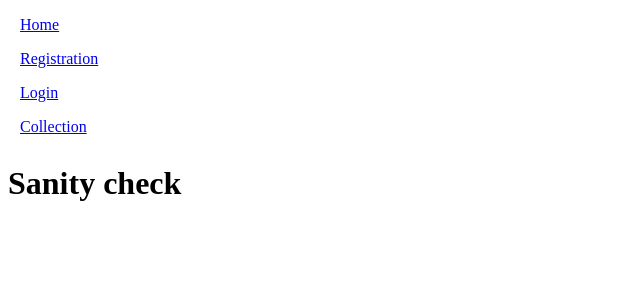
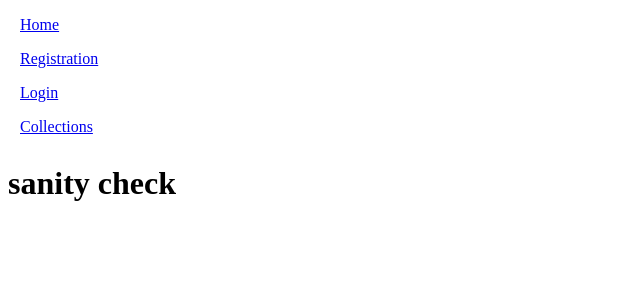
Before and after one commit to udou-furniture/MERN-Part-B, a React (Create React App) app in the folder client/: page /collections in a window 1280 px wide. Shown: the top 300 px of the page, without its empty margins (0-640 px from the left). Built offline with nearby package versions, Linux system fonts and the light colour scheme.

Commit message:
edited dropdown links

```diff
--- a/client/src/components/Dropdown.js
+++ b/client/src/components/Dropdown.js
@@ -39,10 +39,9 @@ class Dropdown extends React.Component {
 				{this.state.open && (
 					<div className="dropdown">
 						<ul>
-							<li>Option 1</li>
-							<li>Option 2</li>
-							<li>Option 3</li>
-							<li>Option 4</li>
+							<li>Bookshelves</li>
+							<li>Wall Units</li>
+							<li>Sideboards</li>
 						</ul>
 					</div>
 				)}
--- a/client/src/components/Navbar.js
+++ b/client/src/components/Navbar.js
@@ -10,7 +10,7 @@ const Navbar = () => {
 					<li><Link to="/">Home</Link></li>
 					<li><Link to="/registration">Registration</Link></li>
 					<li><Link to="/login">Login</Link></li>
-					<li><Link to="/collections">Collection</Link></li>
+					<li><Link to="/collections">Collections</Link></li>
 				</ul>
 			</div>
 		</nav>
--- a/client/src/pages/Collections.js
+++ b/client/src/pages/Collections.js
@@ -1,7 +1,6 @@
 import React from 'react';
 
-class Collections extends React.Component {
-	state = [
+const collections = [
 	{type: "bookshelf", name: "Type01"},
 	{type: "bookshelf", name: "Type02"},
 	{type: "bookshelf", name: "Type03"},
@@ -11,13 +10,31 @@ class Collections extends React.Component {
 	{type: "sideboard", name: "Type01"},
 	{type: "sideboard", name: "Type02"},
 	{type: "sideboard", name: "Type03"}
-	]
+];
 
-	render () {
+const bookshelves = collections.filter((type) => {
+	return collections.type === "bookshelf"
+});
+
+
+class Collections extends React.Component {
+	render() {
 		return (
-			<h1>Sanity check</h1>
+			<h1>sanity check</h1>
 		)
 	}
 }
+// class Collections extends React.Component {
+// 	state = []
+
+// 	render () {
+// 		return (
+// 			<>
+
+
+// 			</>
+// 		)
+// 	}
+// }
 
 export default Collections;
```
Lines whose indentation alone changed are shown as unchanged.
